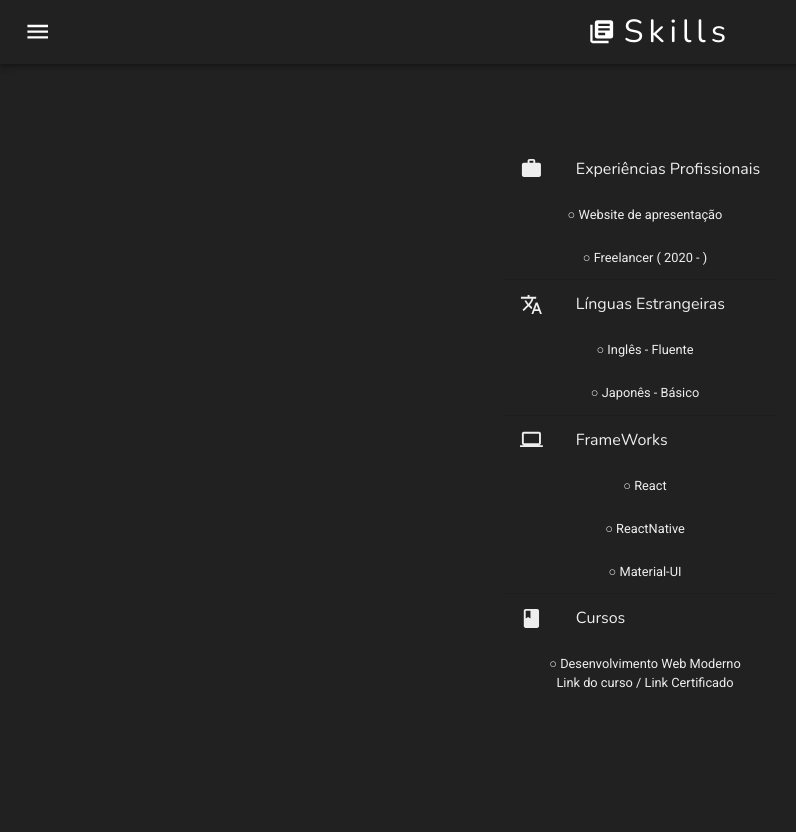
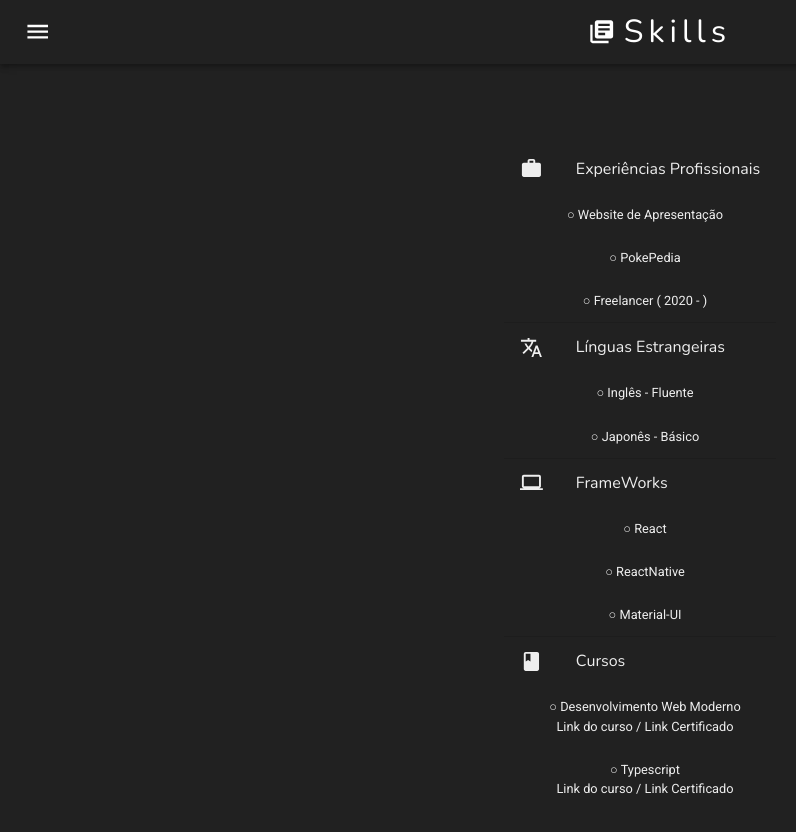
Before and after one commit to midhatdrops/MyWebSite, a React (Create React App) app: page /skills in a window 1280 px wide. Shown: the top 832 px of the page, without its empty margins (0-796 px from the left). Built offline with nearby package versions, Linux system fonts and the light colour scheme.

Commit message:
New certificate, fixed some margin issues

```diff
--- a/src/Components/Grid/AboutGrid.tsx
+++ b/src/Components/Grid/AboutGrid.tsx
@@ -43,14 +43,17 @@ const GridStyles = makeStyles((theme) => ({
   },
   LongText: {
     fontFamily: 'Nunito',
-    FontSize: '0.5rem',
+    FontSize: '15px',
     FontWeight: 200,
     textAlign: 'justify',
     width: '400px',
     wordWrap: 'break-word',
     height: 'auto',
     overflowY: 'auto',
-    marginTop: '5px',
+    marginTop: '8px',
+    '@media(max-width: 400px)': {
+      FontSize: '13px',
+    },
   },
   List: {
     fontFamily: 'Nunito',
@@ -76,7 +79,7 @@ export default function AboutGrid() {
           Bruno Rezende Novais
         </Typography>
         <Typography align="center" className={classes.SubTitles}>
-          23 anos / São Paulo - SP / Solteiro / Dev FrontEnd
+          23 anos / São Paulo - SP / Casado / Dev FrontEnd
         </Typography>
         <p className={classes.LongText}>
           Inicialmente uma criança curiosa com o mundo da computação, comecei a
--- a/src/Components/Grid/SkillsGrid.tsx
+++ b/src/Components/Grid/SkillsGrid.tsx
@@ -84,7 +84,24 @@ export default function SocialMediaGrid() {
           </ListItem>
           <ListItem>
             <ListItemText classes={{ primary: classes.SubList }}>
-              ○ Website de apresentação
+              <Link
+                href="https://github.com/midhatdrops/MyWebSite"
+                color="secondary"
+                rel="noopener"
+              >
+                ○ Website de Apresentação
+              </Link>{' '}
+            </ListItemText>
+          </ListItem>
+          <ListItem>
+            <ListItemText classes={{ primary: classes.SubList }}>
+              <Link
+                href="https://github.com/midhatdrops/pokepedia"
+                color="secondary"
+                rel="noopener"
+              >
+                ○ PokePedia
+              </Link>{' '}
             </ListItemText>
           </ListItem>
           <ListItem divider={true}>
@@ -151,11 +168,37 @@ export default function SocialMediaGrid() {
               <Link
                 href="https://www.udemy.com/course/curso-web/"
                 color="secondary"
+                rel="noopener"
               >
                 Link do curso
               </Link>{' '}
               /{' '}
-              <Link href="https://cutt.ly/whWfrPE" color="secondary">
+              <Link
+                href="https://cutt.ly/whWfrPE"
+                color="secondary"
+                rel="noopener"
+              >
+                Link Certificado
+              </Link>
+            </ListItemText>
+          </ListItem>
+          <ListItem alignItems="center">
+            <ListItemText classes={{ primary: classes.SubList }}>
+              ○ Typescript
+              <br />
+              <Link
+                href="https://www.udemy.com/course/typescript-pt/"
+                color="secondary"
+                rel="noopener"
+              >
+                Link do curso
+              </Link>{' '}
+              /{' '}
+              <Link
+                href="https://drive.google.com/file/d/1b_dVGS9eU4UvmmmPqOR_YtpM_ICC7JQh/view?usp=sharing"
+                color="secondary"
+                rel="noopener"
+              >
                 Link Certificado
               </Link>
             </ListItemText>
```
Also changed, not shown: public/index.html (+1 -22 lines), 2 other files (tests, documents, lock files or other folders).
